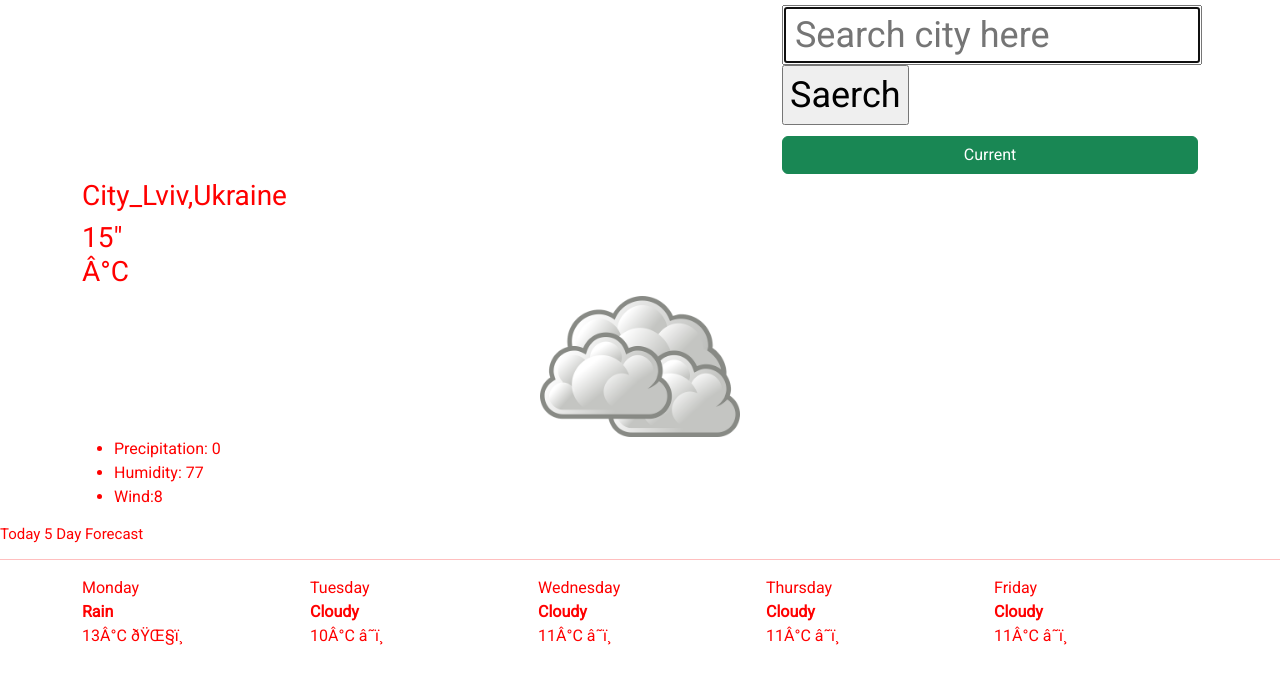
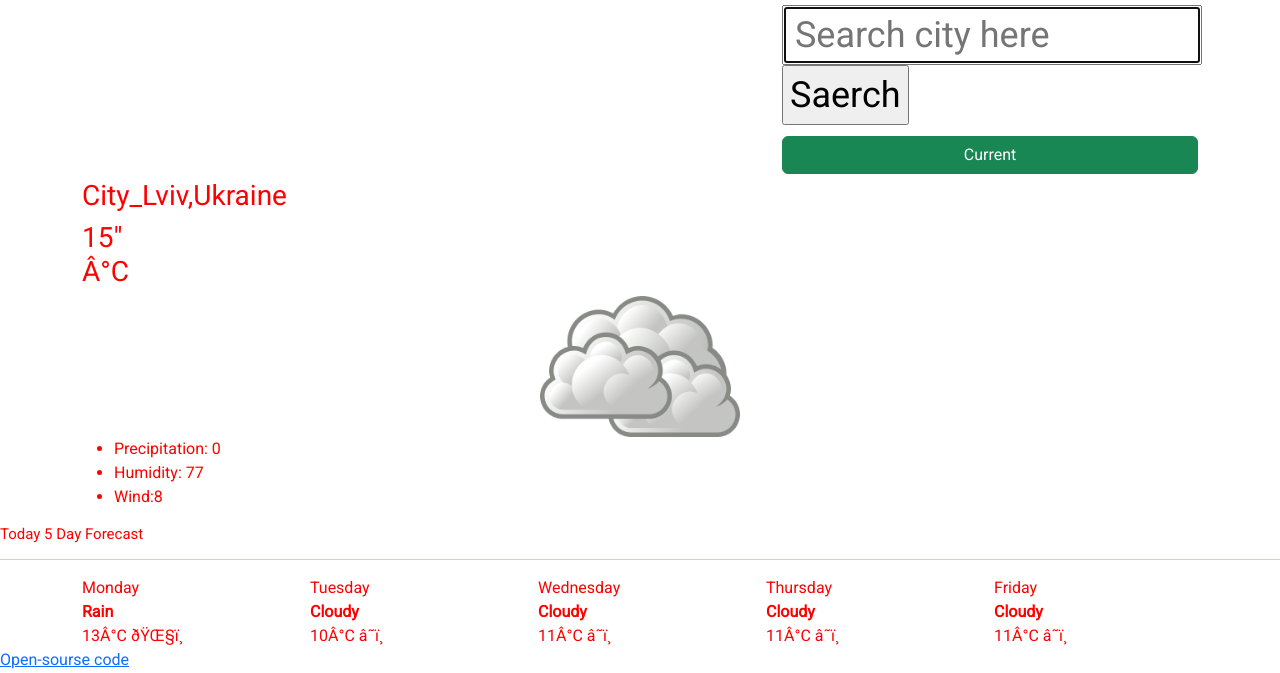
Before and after one commit to oksanaSuriak/Homework, a plain HTML site: page index.html in a window 1280 px wide. Shown: the part 127-800 px from the top of the page. Drawn offline with nearby package versions, Linux system fonts and the light colour scheme; files whose address does not match are found by name.

Commit message:
add link

```diff
--- a/index.html
+++ b/index.html
@@ -96,6 +96,7 @@
           </div>
         </div>
       </div>
+      <a href="https://github.com/oksanaSuriak/Homework">Open-sourse code</a>
       <script src="src/index.js"></script>
     </div>
   </body>
```
